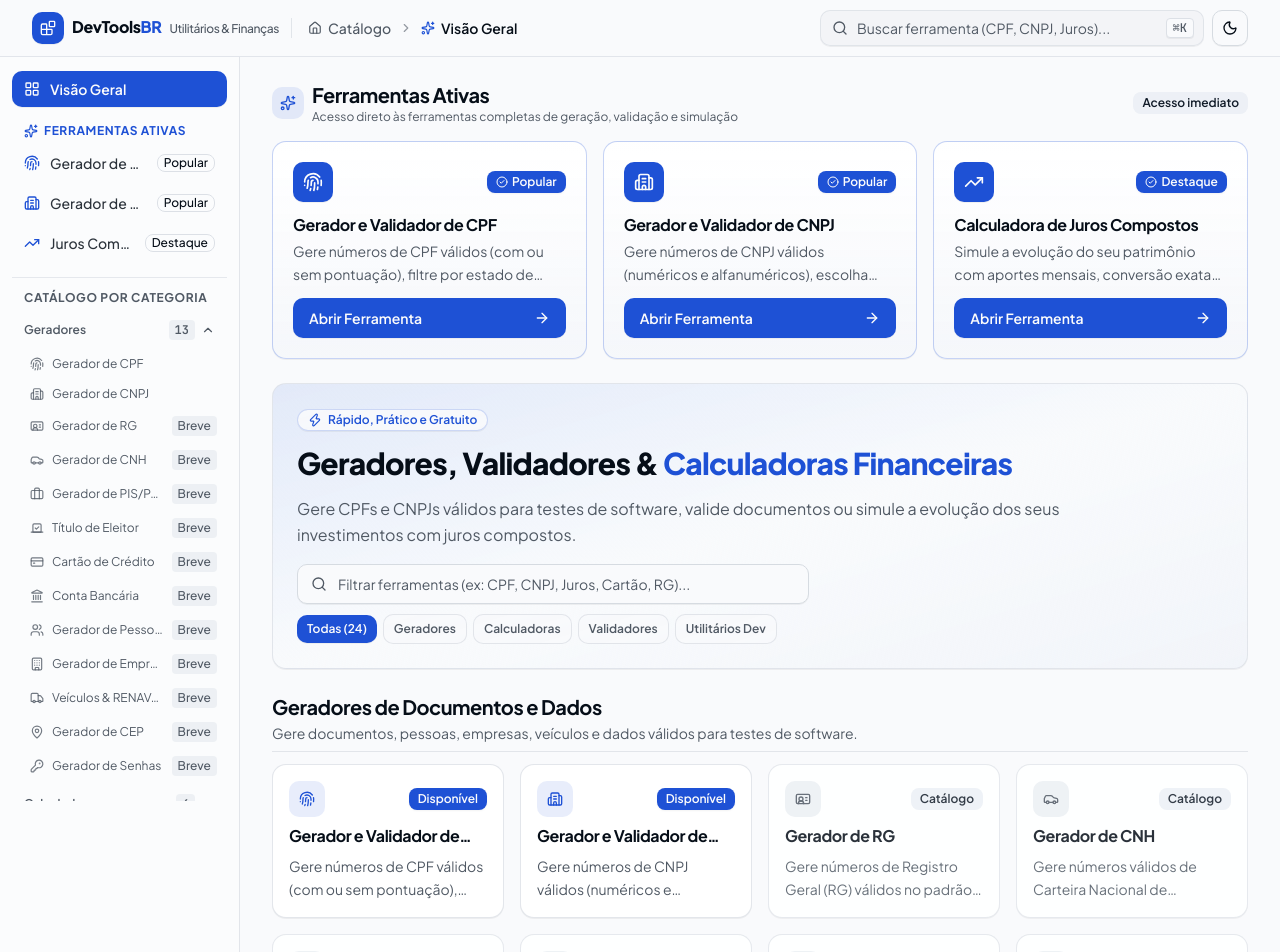
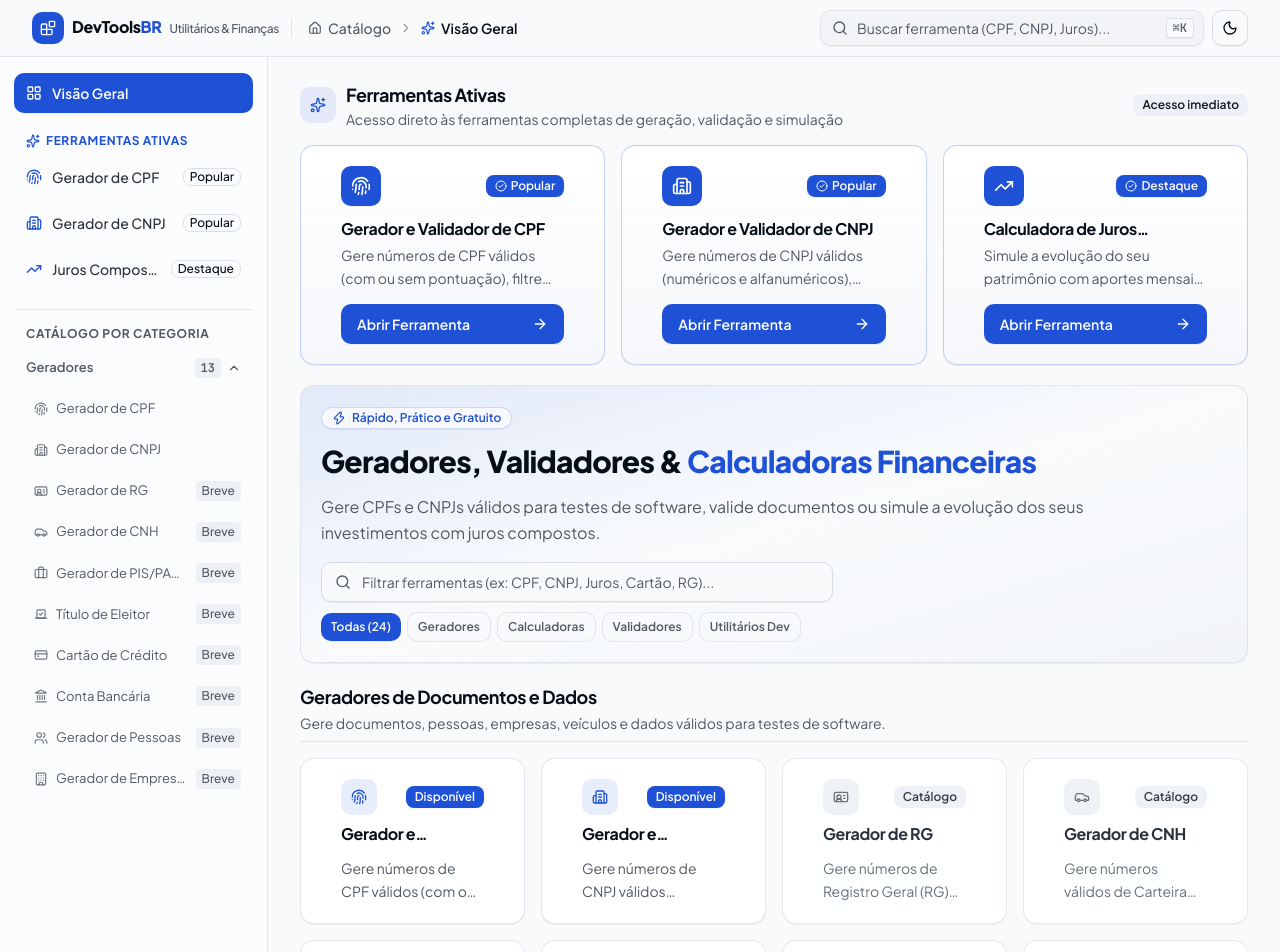
Before and after one commit to denisales/developertools, a Next.js app: page / in a window 1280 px wide. Shown: the top 952 px of the page. Built offline with nearby package versions, Linux system fonts and the light colour scheme.

Commit message:
feat(layout): standardize shell, sidebar spacing, home dashboard and ToolPageHeader

```diff
--- a/src/app/page.tsx
+++ b/src/app/page.tsx
@@ -52,20 +52,20 @@ export default function HomePage() {
   });
 
   return (
-    <div className="w-full space-y-4 sm:space-y-6 pb-8">
+    <div className="w-full space-y-5 pb-8">
       {/* Ferramentas Principais em Destaque (Prioridade #1 Above the Fold no Mobile) */}
       {!query && selectedCategory === "all" && (
-        <section className="space-y-2.5 sm:space-y-4">
+        <section className="space-y-4">
           <div className="flex items-center justify-between gap-2">
-            <div className="flex items-center gap-2">
-              <div className="flex size-7 sm:size-8 items-center justify-center rounded-lg bg-primary/10 text-primary">
-                <Sparkles className="size-3.5 sm:size-4" />
+            <div className="flex items-center gap-2.5">
+              <div className="flex size-8 sm:size-9 items-center justify-center rounded-lg bg-primary/10 text-primary">
+                <Sparkles className="size-4" />
               </div>
               <div>
-                <h2 className="text-base font-bold tracking-tight sm:text-xl">
+                <h2 className="text-base sm:text-lg font-bold tracking-tight">
                   Ferramentas Ativas
                 </h2>
-                <p className="text-xs text-muted-foreground hidden sm:block">
+                <p className="text-xs sm:text-sm text-muted-foreground hidden sm:block">
                   Acesso direto às ferramentas completas de geração, validação e simulação
                 </p>
               </div>
@@ -75,15 +75,15 @@ export default function HomePage() {
             </Badge>
           </div>
 
-          <div className="grid grid-cols-1 gap-2.5 sm:gap-4 md:grid-cols-3">
+          <div className="grid grid-cols-1 gap-4 md:grid-cols-3">
             {priorityTools.map((tool) => (
               <Card
                 key={tool.id}
-                className="group relative flex flex-col justify-between gap-2.5 border-primary/25 bg-gradient-to-b from-card to-accent/20 py-3 sm:py-5 transition-all hover:-translate-y-0.5 hover:border-primary hover:shadow-sm"
+                className="group relative flex flex-col justify-between gap-3 border-primary/25 bg-gradient-to-b from-card to-accent/20 p-4 sm:p-5 transition-all hover:-translate-y-0.5 hover:border-primary hover:shadow-sm"
               >
-                <CardHeader className="min-w-0 gap-1 px-3.5 sm:px-5 pb-0">
+                <CardHeader className="min-w-0 gap-1 p-0">
                   <div className="flex items-center justify-between gap-2">
-                    <div className="flex size-8 sm:size-10 shrink-0 items-center justify-center rounded-lg bg-primary text-primary-foreground shadow-2xs">
+                    <div className="flex size-9 sm:size-10 shrink-0 items-center justify-center rounded-lg bg-primary text-primary-foreground shadow-2xs">
                       <ToolIcon name={tool.iconName} className="size-4 sm:size-5" />
                     </div>
                     <Badge variant="default" className="shrink-0 gap-1 text-xs">
@@ -94,12 +94,12 @@ export default function HomePage() {
                   <CardTitle className="mt-2 text-sm sm:text-base font-bold leading-snug line-clamp-1 group-hover:text-primary transition-colors">
                     {tool.name}
                   </CardTitle>
-                  <CardDescription className="line-clamp-2 text-xs sm:text-sm leading-snug sm:leading-relaxed">
+                  <CardDescription className="line-clamp-2 text-xs sm:text-sm leading-relaxed">
                     {tool.description}
                   </CardDescription>
                 </CardHeader>
-                <CardFooter className="px-3.5 sm:px-5 pt-0.5">
-                  <Button asChild className="h-9 sm:h-10 w-full justify-between text-xs sm:text-sm">
+                <CardFooter className="p-0 pt-0.5">
+                  <Button asChild className="h-10 w-full justify-between text-xs sm:text-sm">
                     <Link href={tool.href}>
                       <span>Abrir Ferramenta</span>
                       <ArrowRight className="size-4 transition-transform group-hover:translate-x-1" />
@@ -113,7 +113,7 @@ export default function HomePage() {
       )}
 
       {/* Compact Hero & Filter Banner */}
-      <section className="relative overflow-hidden rounded-xl border border-border/80 bg-gradient-to-br from-primary/10 via-background to-accent/40 p-4 sm:p-6 shadow-2xs">
+      <section className="relative overflow-hidden rounded-xl border border-border/80 bg-gradient-to-br from-primary/10 via-background to-accent/40 p-4 sm:p-5 shadow-2xs">
         <div className="max-w-3xl space-y-2.5 sm:space-y-3.5">
           <div className="inline-flex items-center gap-1.5 rounded-full border border-primary/20 bg-background/90 px-2.5 py-0.5 text-xs font-semibold text-primary shadow-2xs">
             <Zap className="size-3.5" />
@@ -184,7 +184,7 @@ export default function HomePage() {
       </section>
 
       {/* Catálogo Completo por Categoria */}
-      <section className="space-y-5 sm:space-y-6">
+      <section className="space-y-5">
         {TOOL_CATEGORIES.map((category) => {
           const categoryTools = filteredTools.filter(
             (t) => t.category === category.id
@@ -192,9 +192,9 @@ export default function HomePage() {
           if (categoryTools.length === 0) return null;
 
           return (
-            <div key={category.id} className="space-y-3">
+            <div key={category.id} className="space-y-4">
               <div className="border-b border-border/80 pb-2">
-                <h2 className="text-base font-bold tracking-tight sm:text-xl">
+                <h2 className="text-base sm:text-lg font-bold tracking-tight">
                   {category.label}
                 </h2>
                 <p className="mt-0.5 text-xs sm:text-sm text-muted-foreground">
@@ -202,7 +202,7 @@ export default function HomePage() {
                 </p>
               </div>
 
-              <div className="grid grid-cols-1 gap-3 sm:gap-4 md:grid-cols-2 lg:grid-cols-3 xl:grid-cols-4">
+              <div className="grid grid-cols-1 gap-4 md:grid-cols-2 lg:grid-cols-3 xl:grid-cols-4">
                 {categoryTools.map((tool) => {
                   const isReady = tool.status === "ready";
                   return (
@@ -213,11 +213,11 @@ export default function HomePage() {
                     >
                       <Card
                         className={cn(
-                          "h-full justify-between gap-2 py-3.5 sm:py-4 transition-all hover:border-primary/60 hover:shadow-xs",
+                          "h-full justify-between gap-3 p-4 sm:p-5 transition-all hover:border-primary/60 hover:shadow-xs",
                           !isReady && "opacity-85"
                         )}
                       >
-                        <CardHeader className="min-w-0 gap-0 px-3.5 sm:px-4 py-0">
+                        <CardHeader className="min-w-0 gap-0 p-0">
                           <div className="flex items-center justify-between gap-2">
                             <div
                               className={cn(
@@ -243,7 +243,7 @@ export default function HomePage() {
                             {tool.name}
                           </CardTitle>
                         </CardHeader>
-                        <CardContent className="px-3.5 sm:px-4 py-0">
+                        <CardContent className="p-0">
                           <p className="line-clamp-2 text-xs sm:text-sm leading-relaxed text-muted-foreground">
                             {tool.description}
                           </p>
--- a/src/components/layout/app-shell.tsx
+++ b/src/components/layout/app-shell.tsx
@@ -14,14 +14,14 @@ export function AppShell({ children }: AppShellProps) {
 
       <div className="flex w-full flex-1">
         {/* Desktop Sidebar */}
-        <aside className="hidden w-60 shrink-0 border-r border-border/80 bg-card/40 lg:block">
+        <aside className="hidden w-[268px] shrink-0 border-r border-border/80 bg-card/40 lg:block">
           <div className="sticky top-14 max-h-[calc(100dvh-3.5rem)] overflow-y-auto">
             <SidebarNav defaultExpanded />
           </div>
         </aside>
 
         {/* Main Workspace */}
-        <main className="min-w-0 flex-1 px-3 py-3 sm:px-6 sm:py-6 lg:px-8">
+        <main className="min-w-0 flex-1 px-4 py-4 sm:px-6 sm:py-6 lg:px-8">
           <div className="mx-auto w-full max-w-[1440px]">{children}</div>
         </main>
       </div>
--- a/src/components/layout/sidebar-nav.tsx
+++ b/src/components/layout/sidebar-nav.tsx
@@ -44,14 +44,14 @@ export function SidebarNav({
   };
 
   return (
-    <nav className={cn("flex flex-col gap-4 px-3 py-3.5", className)}>
+    <nav className={cn("flex flex-col gap-5 px-3.5 py-4", className)}>
       {/* Visão Geral / Catálogo */}
       <div>
         <Link
           href="/"
           onClick={onNavigate}
           className={cn(
-            "flex items-center gap-2.5 rounded-lg px-3 py-2 text-sm font-semibold transition-all",
+            "flex items-center gap-2.5 rounded-lg px-3 py-2.5 text-sm font-semibold transition-all",
             pathname === "/"
               ? "bg-primary text-primary-foreground shadow-2xs"
               : "text-foreground/85 hover:bg-accent hover:text-foreground"
@@ -69,11 +69,11 @@ export function SidebarNav({
 
       {/* Ferramentas Ativas (Acesso Imediato) */}
       <div>
-        <div className="mb-1.5 flex items-center gap-1.5 px-3 text-xs font-bold tracking-wider text-primary uppercase">
+        <div className="mb-2 flex items-center gap-1.5 px-3 text-xs font-bold tracking-wider text-primary uppercase">
           <Sparkles className="size-3.5" />
           <span>Ferramentas Ativas</span>
         </div>
-        <div className="flex flex-col gap-1">
+        <div className="flex flex-col gap-1.5">
           {priorityTools.map((tool) => {
             const isActive = pathname === tool.href;
             return (
@@ -82,7 +82,7 @@ export function SidebarNav({
                 href={tool.href}
                 onClick={onNavigate}
                 className={cn(
-                  "group flex items-center justify-between gap-2 rounded-lg px-3 py-2 text-sm font-medium transition-all",
+                  "group flex items-center justify-between gap-2 rounded-lg px-3 py-2.5 text-sm font-medium transition-all",
                   isActive
                     ? "bg-primary text-primary-foreground font-semibold shadow-2xs"
                     : "text-foreground/85 hover:bg-accent hover:text-foreground"
@@ -115,11 +115,11 @@ export function SidebarNav({
       </div>
 
       {/* Categorias do Catálogo */}
-      <div className="border-t border-border/70 pt-3">
-        <div className="mb-1.5 px-3 text-xs font-bold tracking-wider text-muted-foreground uppercase">
+      <div className="border-t border-border/70 pt-4">
+        <div className="mb-2 px-3 text-xs font-bold tracking-wider text-muted-foreground uppercase">
           Catálogo por Categoria
         </div>
-        <div className="flex flex-col gap-1">
+        <div className="flex flex-col gap-2">
           {TOOL_CATEGORIES.map((category) => {
             const isOpen = openCategories[category.id];
             const tools = TOOLS_REGISTRY.filter(
@@ -131,7 +131,7 @@ export function SidebarNav({
                   type="button"
                   onClick={() => toggleCategory(category.id)}
                   aria-expanded={isOpen}
-                  className="flex w-full items-center justify-between rounded-lg px-3 py-2 text-left text-xs font-semibold text-muted-foreground transition-colors hover:bg-accent/60 hover:text-foreground cursor-pointer"
+                  className="flex w-full items-center justify-between rounded-lg px-3 py-2 text-left text-xs sm:text-[13px] font-semibold text-muted-foreground transition-colors hover:bg-accent/60 hover:text-foreground cursor-pointer"
                 >
                   <span>{category.shortLabel}</span>
                   <span className="flex items-center gap-1.5">
@@ -148,7 +148,7 @@ export function SidebarNav({
                 </button>
 
                 {isOpen && (
-                  <div className="mt-0.5 flex flex-col gap-0.5 pl-2">
+                  <div className="mt-1 flex flex-col gap-1 pl-2">
                     {tools.map((tool) => {
                       const isActive =
                         pathname === tool.href.split("?")[0] &&
@@ -159,7 +159,7 @@ export function SidebarNav({
                           href={tool.href}
                           onClick={onNavigate}
                           className={cn(
-                            "flex items-center justify-between gap-2 rounded-lg px-2.5 py-1.5 text-xs transition-colors",
+                            "flex items-center justify-between gap-2 rounded-lg px-3 py-2 text-[13px] transition-colors",
                             isActive
                               ? "bg-accent font-semibold text-foreground"
                               : "text-muted-foreground hover:bg-accent/60 hover:text-foreground"
--- a/vitest.config.ts
+++ b/vitest.config.ts
@@ -25,6 +25,7 @@ export default defineConfig({
         "src/app/api/**/*.ts",
         "src/components/layout/sidebar-nav.tsx",
         "src/components/layout/site-header.tsx",
+        "src/components/layout/tool-page-header.tsx",
       ],
       exclude: ["src/**/*.test.{ts,tsx}", "src/**/*.d.ts"],
       thresholds: {
```
Also changed, not shown: src/components/layout/tool-page-header.tsx (added, +58 -0 lines), 1 other file (tests, documents, lock files or other folders).
